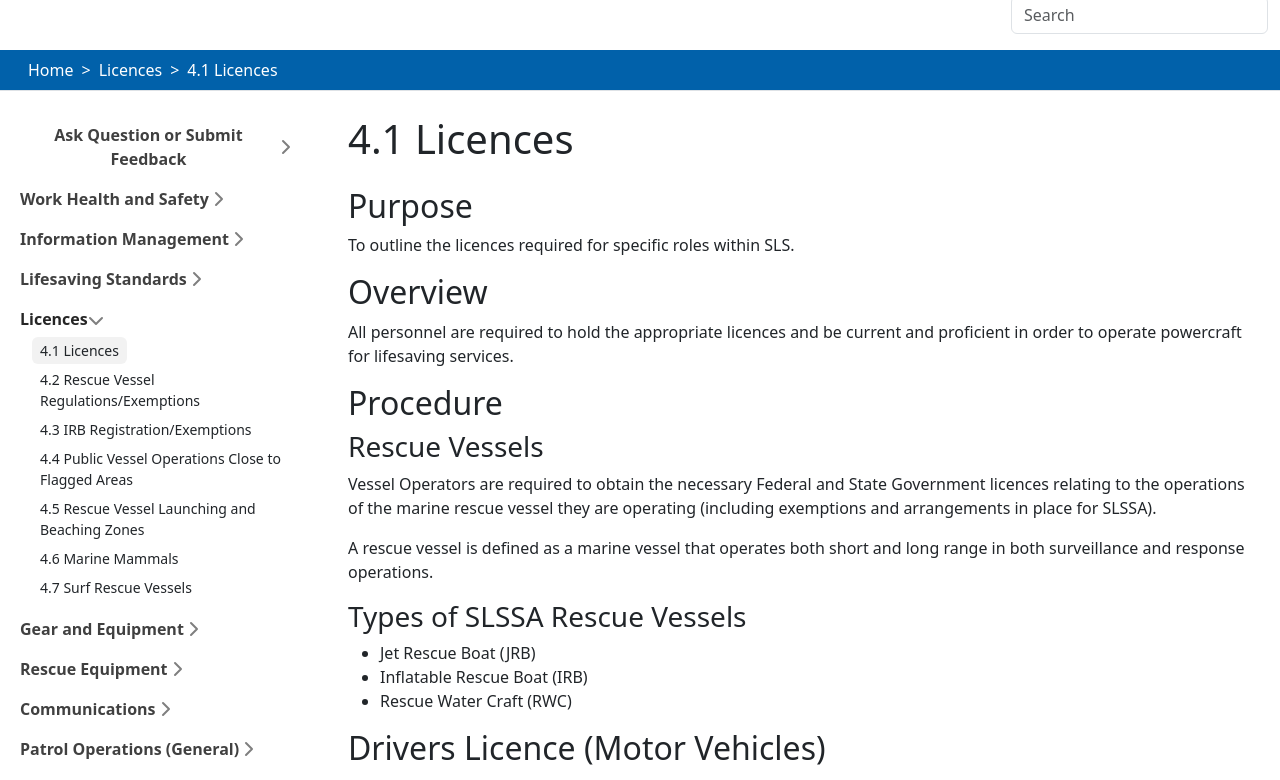
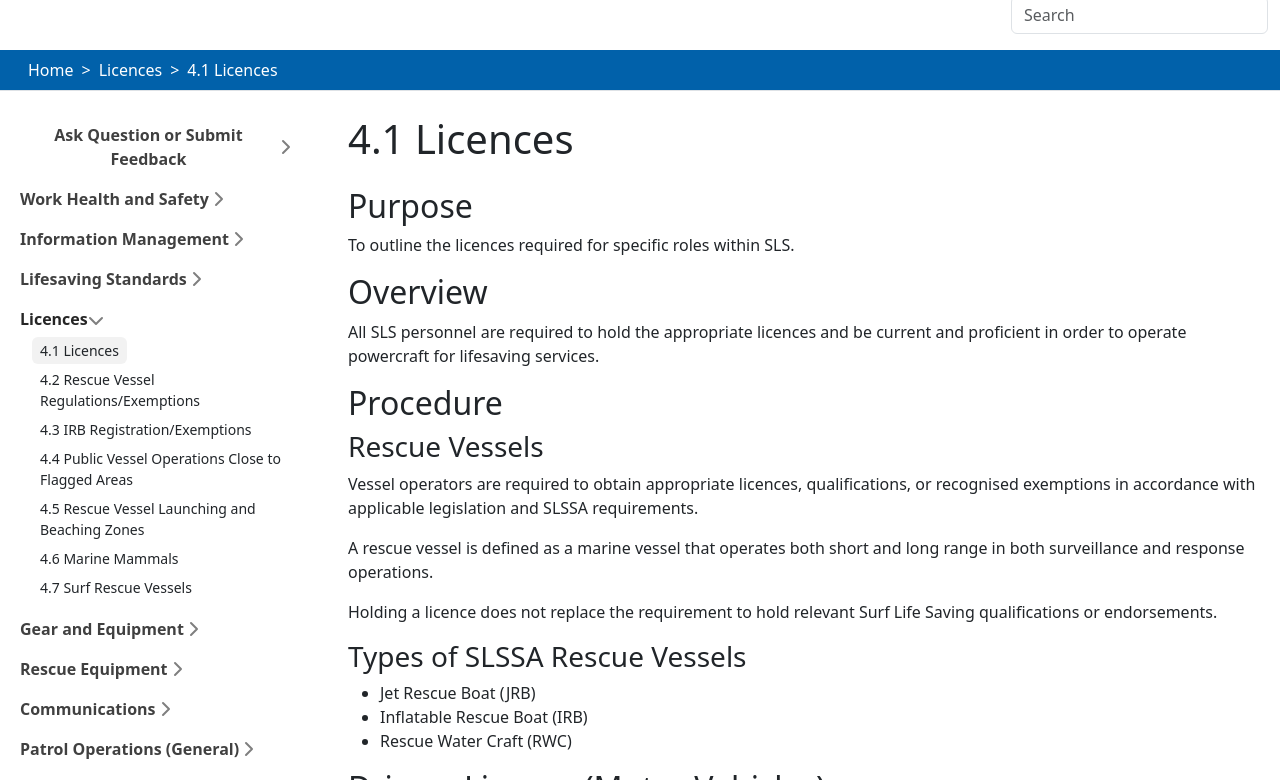
Before and after one commit to slssa-soc/sops-working, a Jekyll site: the page built from 4-rescue-vessels/4.1-licences.md, in a window 1280 px wide and 900 px high, cut to the strip 120-900 px from the top of the window. Built offline with Jekyll 4.4.1, drawn with Linux system fonts in a browser that asks for light colours; some of the changed text lies outside the part shown.

Commit message:
Clarify licensing requirements for vessels and vehicles (Section 4)

```diff
--- a/4-rescue-vessels/4.1-licences.md
+++ b/4-rescue-vessels/4.1-licences.md
@@ -12,15 +12,17 @@ To outline the licences required for specific roles within SLS.
 
 ## Overview
 
-All personnel are required to hold the appropriate licences and be current and proficient in order to operate powercraft for lifesaving services.
+All SLS personnel are required to hold the appropriate licences and be current and proficient in order to operate powercraft for lifesaving services.
 
 ## Procedure
 
 ### Rescue Vessels
 
-Vessel Operators are required to obtain the necessary Federal and State Government licences relating to the operations of the marine rescue vessel they are operating (including exemptions and arrangements in place for SLSSA).
+Vessel operators are required to obtain appropriate licences, qualifications, or recognised exemptions in accordance with applicable legislation and SLSSA requirements.
 
 A rescue vessel is defined as a marine vessel that operates both short and long range in both surveillance and response operations.
+
+Holding a licence does not replace the requirement to hold relevant Surf Life Saving qualifications or endorsements.
 
 ### Types of SLSSA Rescue Vessels
 
@@ -30,10 +32,10 @@ A rescue vessel is defined as a marine vessel that operates both short and long
 
 ## Drivers Licence (Motor Vehicles)
 
-Members require the necessary licence class for the type and size of vehicle being operated.
+SLS personnel must hold the appropriate licence for the type and size of vehicle being operated.
 
 Refer to [SOP 5.1 – Lifesaving Vehicles](../5-gear-and-equipment/5.1-lifesaving-vehicles.md) and [SOP 5.2 – Side-by-Side Vehicle (SSV)](../5-gear-and-equipment/5.2-side-by-side-vehicles-ssvs.md).
 
-## Reference
+## References
 
 - [Department of Infrastructure and Transport (DIT)](https://dit.sa.gov.au)
```
